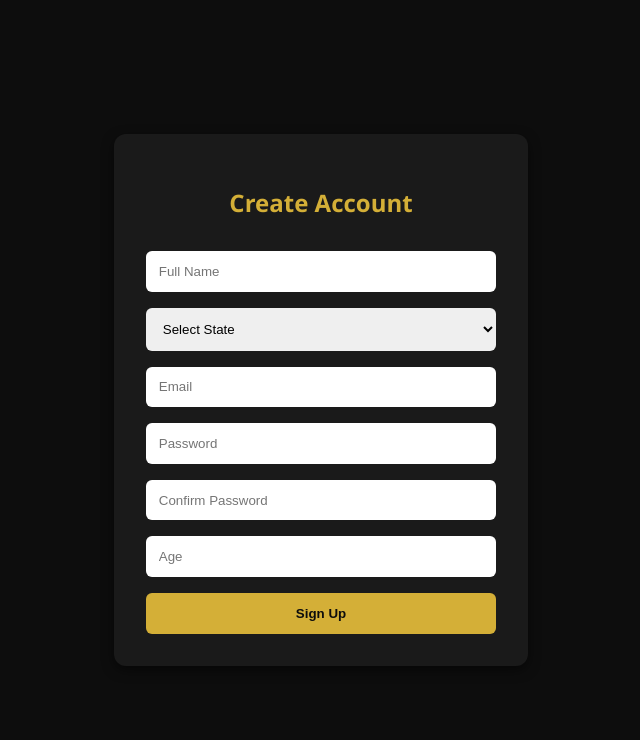
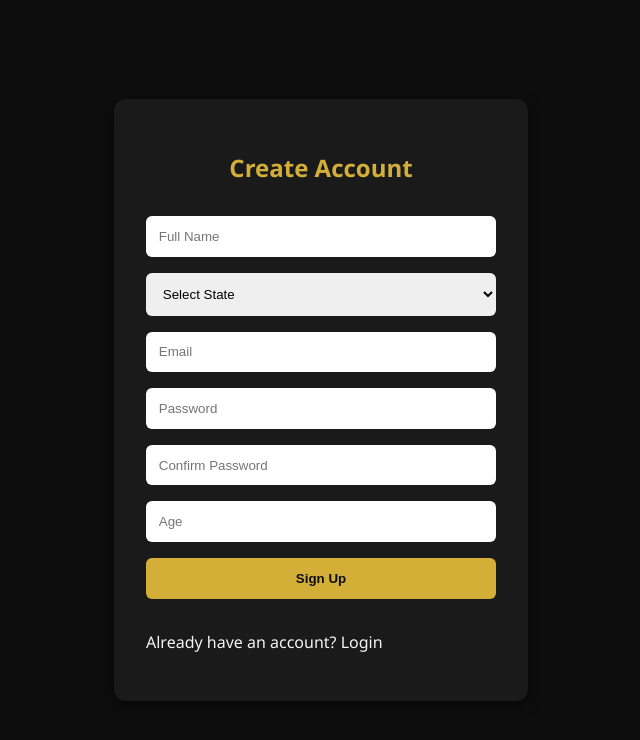
Before and after one commit to YBspotted20045/Grow-rich-investinm, a React (Create React App) app: page / in a window 1280 px wide. Shown: the top 740 px of the page, without its empty margins (319-959 px from the left). Built offline with nearby package versions, Linux system fonts and the light colour scheme.

Commit message:
Update Signup.jsx

```diff
--- a/src/Pages/Signup.jsx
+++ b/src/Pages/Signup.jsx
@@ -1,6 +1,5 @@
-// src/Pages/Signup.jsx
 import React, { useState } from "react";
-import { useNavigate } from "react-router-dom";
+import { useNavigate, Link } from "react-router-dom";
 import "./Signup.css";
 import API from "../axios";
 
@@ -38,14 +37,14 @@ function Signup() {
       return;
     }
 
-    setLoading(true); // disable form while submitting
-
+    setLoading(true);
     try {
       await API.post("/auth/signup", form);
       alert("Signup successful! Please login.");
       navigate("/login");
     } catch (error) {
       alert("Error signing up. Please try again.");
+    } finally {
       setLoading(false);
     }
   };
@@ -124,6 +123,11 @@ function Signup() {
         <button type="submit" disabled={loading}>
           {loading ? <div className="spinner"></div> : "Sign Up"}
         </button>
+
+        {/* 🔹 Link to Login */}
+        <p>
+          Already have an account? <Link to="/login">Login</Link>
+        </p>
       </form>
     </div>
   );
```
